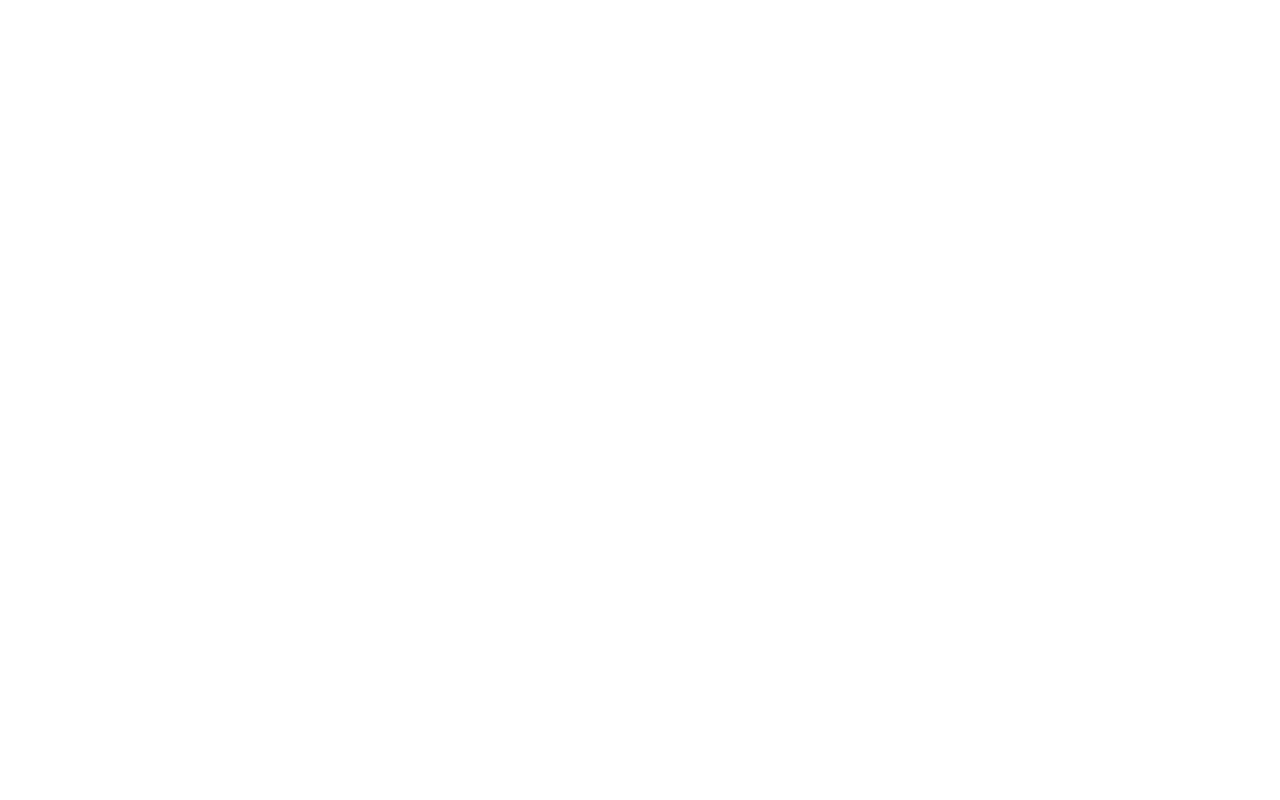
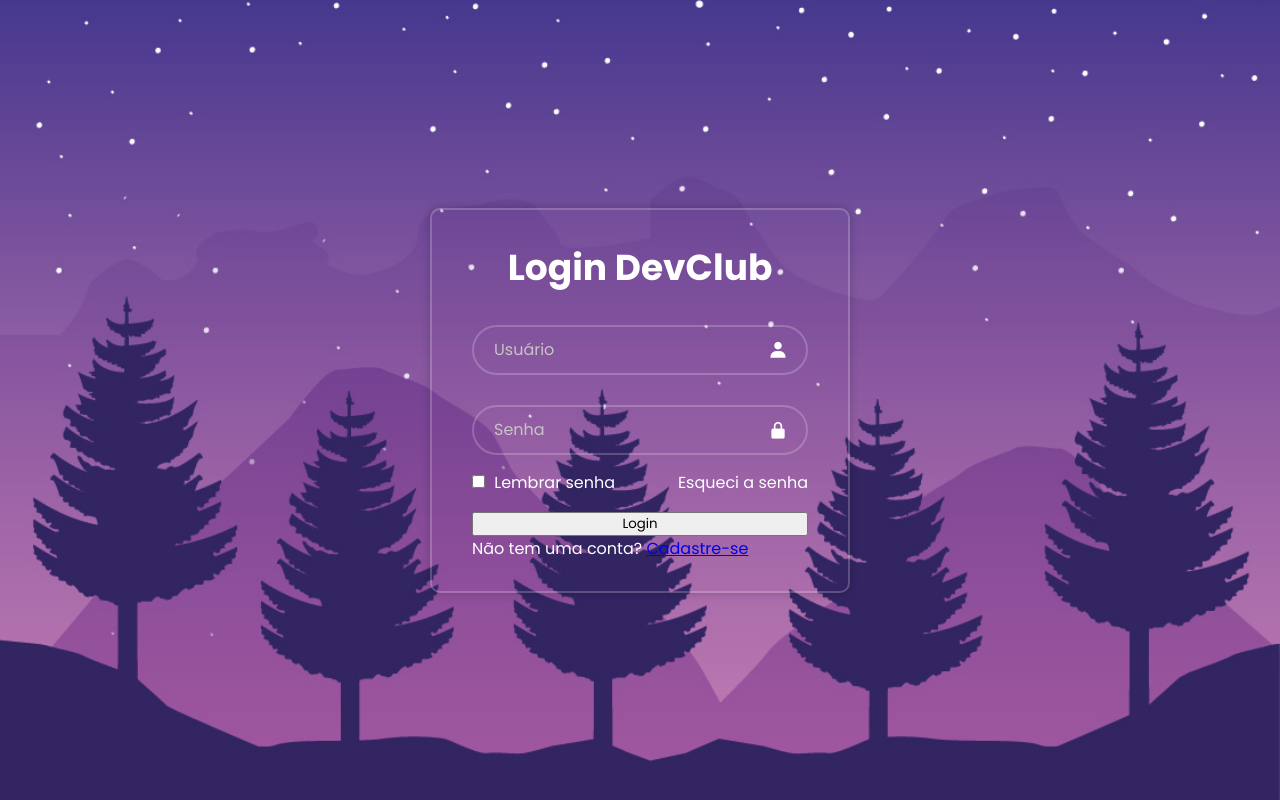
Before and after one commit to projects-developer-dev/tela-login-devclub, a plain HTML site: page index.html in a window 1280 px wide. Drawn offline with nearby package versions, Linux system fonts and the light colour scheme; a web font is replaced by a local one.

Commit message:
Criação do conteúdo.

```diff
--- a/index.html
+++ b/index.html
@@ -1,12 +1,42 @@
 <!DOCTYPE html>
 <html lang="pt-br">
+
 <head>
     <meta charset="UTF-8">
     <meta name="viewport" content="width=device-width, initial-scale=1.0">
     <title>DevClub Login</title>
     <link rel="stylesheet" href="style.css">
+    <link href='https://unpkg.com/boxicons@2.1.4/css/boxicons.min.css' rel='stylesheet'>
+
 </head>
+
 <body>
+    <main class="container">
+        <form>
+            <h1>Login DevClub</h1>
+            <div class="input-box">
+                <input type="email" placeholder="Usuário">
+                <i class="bx bxs-user"></i>
+            </div>
+            <div class="input-box">
+                <input type="password" placeholder="Senha">
+                <i class="bx bxs-lock-alt"></i>
+            </div>
+            <div class="remember-forgot">
+                <label>
+                    <input type="checkbox">
+                    Lembrar senha
+                </label>
+                <a href="#">Esqueci a senha</a>
+            </div>
 
+            <button type="submit" class="botao-login">Login</button>
+
+            <div class="register-link">
+                <p>Não tem uma conta? <a href="#">Cadastre-se</a></p>
+            </div>
+        </form>
+    </main>
 </body>
+
 </html>
--- a/style.css
+++ b/style.css
@@ -0,0 +1,90 @@
+@import url('https://fonts.googleapis.com/css2?family=Bebas+Neue&family=Edu+NSW+ACT+Cursive:wght@400..700&family=Kaushan+Script&family=Monsieur+La+Doulaise&family=Poppins:ital,wght@0,100;0,200;0,300;0,400;0,500;0,600;0,700;0,800;0,900;1,100;1,200;1,300;1,400;1,500;1,600;1,700;1,800;1,900&family=Work+Sans:ital,wght@0,100..900;1,100..900&display=swap');
+
+
+* {
+    margin: 0;
+    padding: 0;
+    box-sizing: border-box;
+    font-family: "Poppins", sans-serif;
+}
+
+body {
+    display: flex;
+    justify-content: center;
+    align-items: center;
+    min-height: 100vh;
+    background-image: url('imagens/img.jpg');
+    background-position: center;
+    background-size: cover;
+}
+
+.container {
+    width: 420px;
+    background-color: transparent;
+    border: 2px solid rgba(255, 255, 255, .2);
+    border-radius: 10px;
+    color: #fff;
+    padding: 30px 40px;
+    box-shadow: 0px 0px 10px rgba(0, 0, 0, .2);
+}
+
+.container h1 {
+    font-size: 36px;
+    text-align: center;
+}
+
+.input-box {
+    position: relative;
+    width: 100%;
+    height: 50px;
+    margin: 30px 0;
+}
+
+.input-box input {
+    width: 100%;
+    height: 100%;
+    background-color: transparent;
+    border: 2px solid rgba(255, 255, 255, .2);
+    border-radius: 40px;
+    outline: none;
+    font-size: 16px;
+    color: #fff;
+    padding: 20px 45px 20px 20px;
+}
+
+.input-box input::placeholder {
+    color: #c5c5c5;
+}
+
+.input-box i {
+    position: absolute;
+    right: 20px;
+    top: 50%;
+    transform: translateY(-50%);
+    font-size: 20px;
+}
+
+.remember-forgot {
+    display: flex;
+    justify-content: space-between;
+    margin: -15px 0 15px;
+}
+
+.remember-forgot label input {
+    accent-color: #fff;
+    /* Muda a cor ao clicar no checkbox*/
+    margin-right: 5px;
+}
+
+.remember-forgot a {
+    text-decoration: none;
+    color: #fff;
+}
+
+.remember-forgot a:hover {
+    text-decoration: underline;
+}
+
+.botao-login {
+    width: 100%;
+}
```
